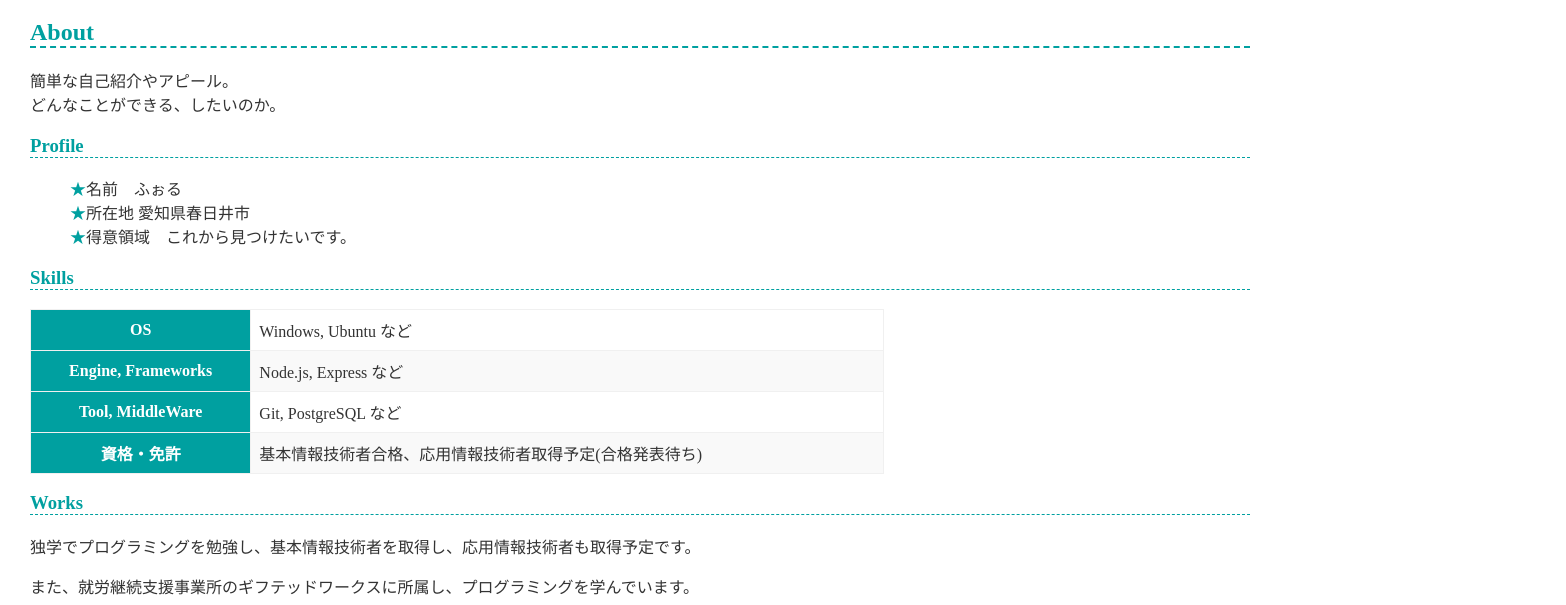
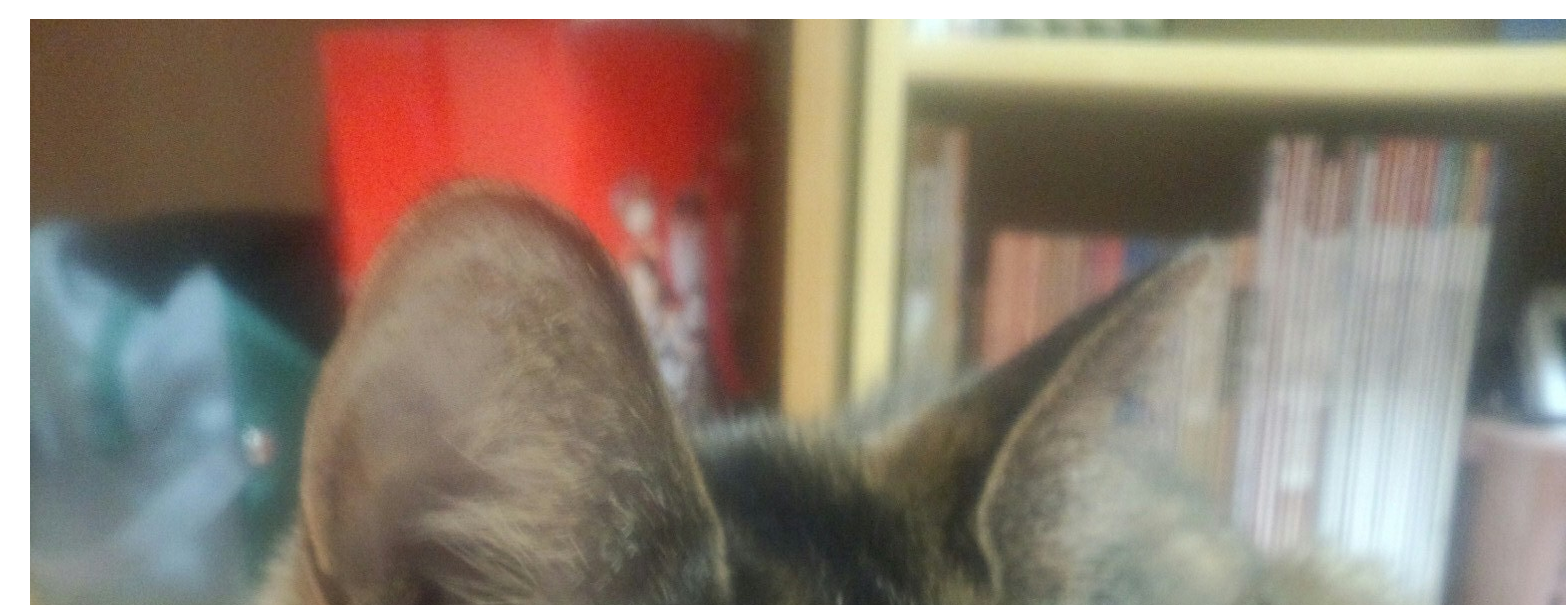
Before and after one commit to k-kataoka95/k-kataoka95.github.io, a plain HTML site: page index.html in a window 1280 px wide. Shown: the part 94-699 px from the top of the page, 1566 px wide, since content can reach past the window. Drawn offline with Linux system fonts and the light colour scheme.

Commit message:
プロフィール画像の更新

```diff
--- a/index.html
+++ b/index.html
@@ -8,6 +8,7 @@
   </head>
   <body>
     <h1>k-kataoka95</h1>
+    <img src="IMG_0175.JPG">
 
     <h2>About</h2>
     <p>
```
